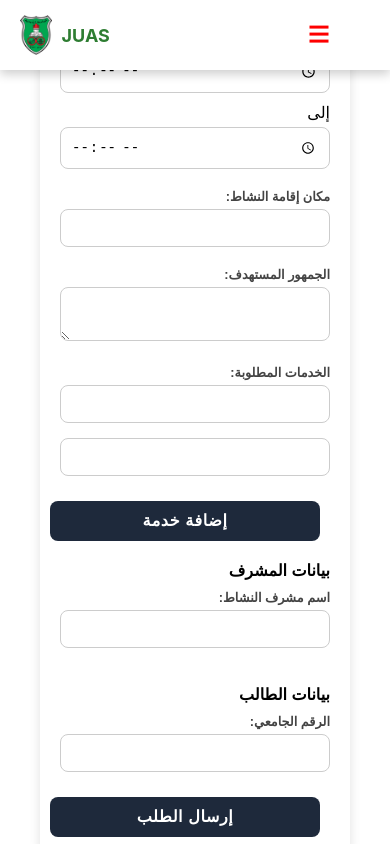
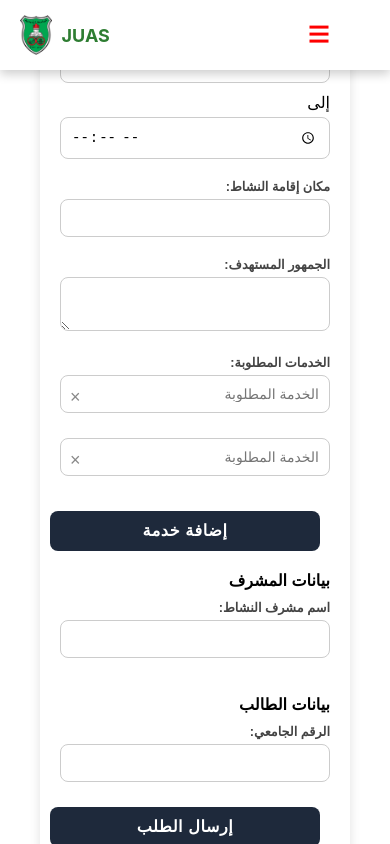
Before and after one commit to Amaddo-san/forms-system-frontend, a React (Create React App) app: page /request-form in a window 390 px wide. Both pictures are taken after a click on the button "إضافة خدمة". Built offline with nearby package versions, Linux system fonts and the light colour scheme.

Commit message:
feat: full responsive site

```diff
--- a/src/components/ConfirmModal.css
+++ b/src/components/ConfirmModal.css
@@ -59,6 +59,7 @@
   background-color: #1cb729;
 }
 
+
 @keyframes scaleIn {
   from {
     transform: scale(0.85);
--- a/src/pages/RequestFormPage.css
+++ b/src/pages/RequestFormPage.css
@@ -249,6 +249,39 @@ main.request-form-wrapper {
   display: flex;
 }
 
+.service-input-wrapper {
+  position: relative;
+  width: 100%;
+  margin-bottom: 10px;
+}
+
+.service-input-wrapper input {
+  width: 100%;
+  padding-left: 36px; /* add space for X on the left */
+  padding-right: 12px;
+  font-size: 14px;
+  border-radius: 8px;
+  border: 1px solid #ccc;
+  height: 38px;
+  box-sizing: border-box;
+  direction: rtl;
+}
+
+.clear-icon {
+  position: absolute;
+  top: 50%;
+  left: 10px; /* move to the left side */
+  transform: translateY(-50%);
+  font-size: 18px;
+  color: #888;
+  cursor: pointer;
+  user-select: none;
+  transition: color 0.2s ease;
+}
+
+.clear-icon:hover {
+  color: #f44336;
+}
 
 
 @media (max-width: 1024px) {
--- a/src/pages/RequestFormPage.tsx
+++ b/src/pages/RequestFormPage.tsx
@@ -116,6 +116,10 @@ const RequestFormPage: React.FC = () => {
     }
   };
 
+  const removeServiceField = (index: number) => {
+  setServices(prev => prev.filter((_, i) => i !== index));
+};
+
   const handleSupervisorChange = (value: string) => {
     setSupervisor(value);
     fetchProfessors(value);
@@ -195,14 +199,26 @@ const RequestFormPage: React.FC = () => {
 
                     <label>الخدمات المطلوبة:</label>
                     {services.map((service, index) => (
+  <div key={index} className="service-input-wrapper">
     <input
-                        key={index}
       type="text"
       value={service}
       onChange={(e) => handleServiceChange(index, e.target.value)}
       required
+      placeholder="الخدمة المطلوبة"
     />
+    {services.length > 1 && (
+      <span
+        className="clear-icon"
+        onClick={() => removeServiceField(index)}
+        title="حذف الخدمة"
+      >
+        ×
+      </span>
+    )}
+  </div>
 ))}
+
                     <button type="button" onClick={addServiceField}>إضافة خدمة</button>
 
                     <h4 style={{ marginTop: "20px", marginBottom: "10px" }}>بيانات المشرف</h4>
```
Lines whose indentation alone changed are shown as unchanged.
